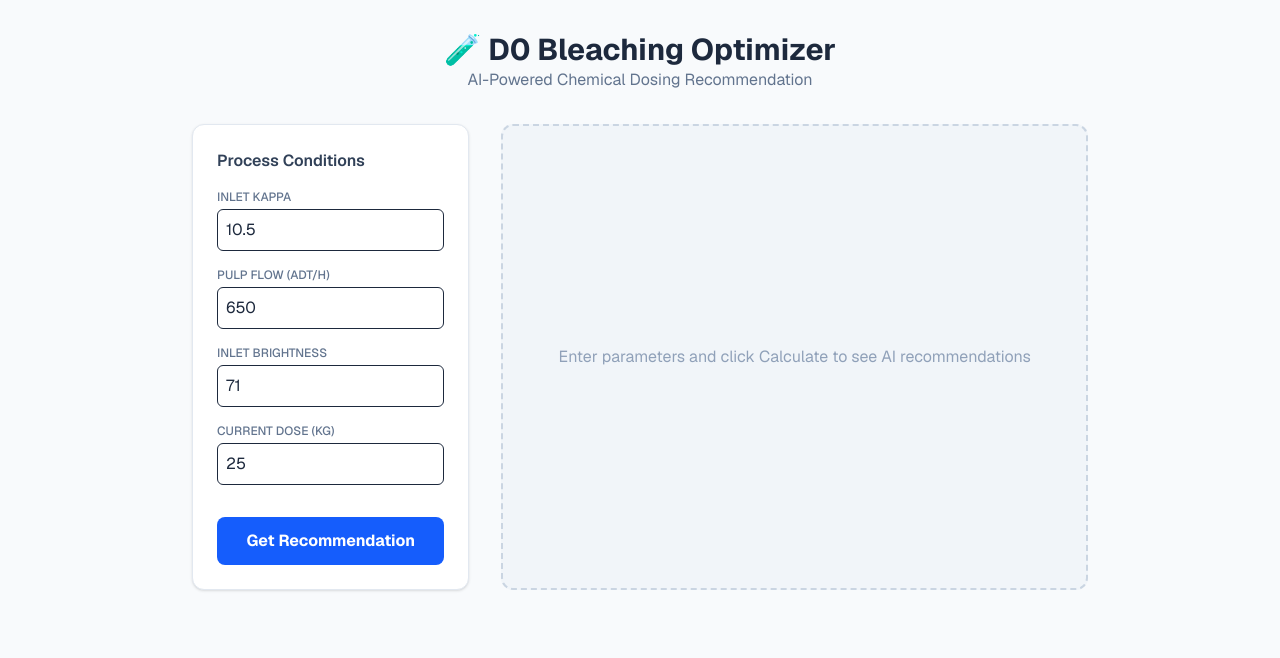
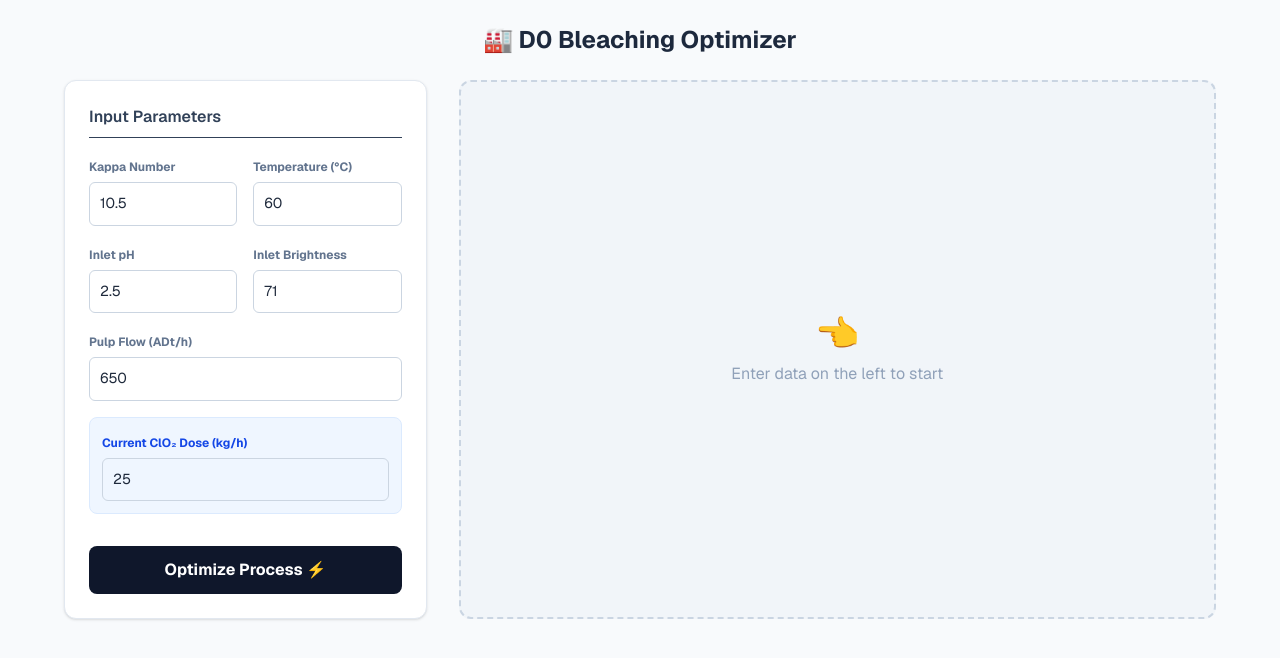
Before and after one commit to gcarlo11/Data-Driven-K-Optimization-for-ClO2, a Next.js app in the folder frontend/: page / in a window 1280 px wide. Shown: the top 658 px of the page. Built offline with nearby package versions, Linux system fonts and the light colour scheme.

Commit message:
feat: add recharts library and update dependencies in package.json and package-lock.json

```diff
--- a/frontend/app/page.tsx
+++ b/frontend/app/page.tsx
@@ -1,8 +1,12 @@
 'use client';
 import { useState } from 'react';
 import axios from 'axios';
+import {
+  ComposedChart, Line, XAxis, YAxis, CartesianGrid, Tooltip, Legend, ResponsiveContainer, Scatter
+} from 'recharts';
 
 export default function Home() {
+  // 1. State hanya untuk 6 Parameter yang diminta
   const [formData, setFormData] = useState({
     kappa: 10.5,
     temperature: 60.0,
@@ -13,13 +17,11 @@ export default function Home() {
   });
 
   const [result, setResult] = useState<any>(null);
+  const [graphData, setGraphData] = useState<any[]>([]);
   const [loading, setLoading] = useState(false);
 
   const handleChange = (e: any) => {
-    setFormData({
-      ...formData,
-      [e.target.name]: parseFloat(e.target.value)
-    });
+    setFormData({ ...formData, [e.target.name]: parseFloat(e.target.value) });
   };
 
   const handleSubmit = async (e: any) => {
@@ -27,119 +29,175 @@ export default function Home() {
     setLoading(true);
     try {
       const response = await axios.post('http://127.0.0.1:8000/predict', formData);
-      setResult(response.data);
+      const res = response.data;
+      setResult(res);
+
+      // 2. LOGIKA GENERATE DATA GRAFIK (Operational Map)
+      // Kita buat garis kurva efisiensi di sekitar Kappa saat ini
+      const points = [];
+      const centerKappa = Number(formData.kappa);
+      // Buat range dari -2 sampai +2 sekitar Kappa user
+      for (let i = -2; i <= 2; i++) {
+        const k_sim = centerKappa + (i * 0.5); // x-axis points
+        if (k_sim > 0) {
+            points.push({
+                kappa: Number(k_sim.toFixed(1)),
+                // Garis Optimasi (Prediksi AI)
+                optimalLine: Number((k_sim * res.k_optimal).toFixed(2)),
+                // Garis Aktual (Kondisi user saat ini)
+                currentLine: Number((k_sim * res.k_current).toFixed(2)),
+            });
+        }
+      }
+      setGraphData(points);
+
     } catch (error) {
-      console.error("Error connecting to API", error);
-      alert("Gagal koneksi ke Backend API");
+      alert("Gagal koneksi ke API");
     }
     setLoading(false);
   };
 
   return (
-    <main className="min-h-screen bg-slate-50 p-8 font-sans">
-      <div className="max-w-4xl mx-auto">
+    <main className="min-h-screen bg-slate-50 p-6 font-sans text-slate-800">
+      <div className="max-w-6xl mx-auto">
+        <h1 className="text-2xl font-bold mb-6 text-center text-slate-800">🏭 D0 Bleaching Optimizer</h1>
 
-        <div className="mb-8 text-center">
-          <h1 className="text-3xl font-bold text-slate-800">🧪 D0 Bleaching Optimizer</h1>
-          <p className="text-slate-500">AI-Powered Chemical Dosing Recommendation</p>
-        </div>
+        <div className="grid grid-cols-1 lg:grid-cols-12 gap-8">
 
-        <div className="grid grid-cols-1 md:grid-cols-3 gap-8">
-
-          <div className="md:col-span-1 bg-white p-6 rounded-xl shadow-sm border border-slate-200">
-            <h2 className="font-semibold mb-4 text-slate-700">Process Conditions</h2>
+          {/* KOLOM KIRI: INPUT FORM (6 Parameter) */}
+          <div className="lg:col-span-4 bg-white p-6 rounded-xl shadow-sm border border-slate-200 h-fit">
+            <h2 className="font-semibold mb-4 text-slate-700 border-b pb-2">Input Parameters</h2>
             <form onSubmit={handleSubmit} className="space-y-4">
 
-              <div>
-                <label className="block text-xs font-medium text-slate-500 uppercase">Inlet Kappa</label>
-                <input type="number" step="0.1" name="kappa" value={formData.kappa} onChange={handleChange}
-                  className="w-full mt-1 p-2 border rounded-md focus:ring-2 focus:ring-blue-500 outline-none text-slate-800" />
+              <div className="grid grid-cols-2 gap-4">
+                <div>
+                    <label className="text-xs font-bold text-slate-500">Kappa Number</label>
+                    <input type="number" step="0.1" name="kappa" value={formData.kappa} onChange={handleChange} className="input-field" />
+                </div>
+                <div>
+                    <label className="text-xs font-bold text-slate-500">Temperature (°C)</label>
+                    <input type="number" step="1" name="temperature" value={formData.temperature} onChange={handleChange} className="input-field" />
+                </div>
+              </div>
+
+              <div className="grid grid-cols-2 gap-4">
+                <div>
+                    <label className="text-xs font-bold text-slate-500">Inlet pH</label>
+                    <input type="number" step="0.1" name="ph" value={formData.ph} onChange={handleChange} className="input-field" />
+                </div>
+                <div>
+                    <label className="text-xs font-bold text-slate-500">Inlet Brightness</label>
+                    <input type="number" step="0.1" name="inlet_brightness" value={formData.inlet_brightness} onChange={handleChange} className="input-field" />
+                </div>
               </div>
 
               <div>
-                <label className="block text-xs font-medium text-slate-500 uppercase">Pulp Flow (ADt/h)</label>
-                <input type="number" step="10" name="pulp_flow" value={formData.pulp_flow} onChange={handleChange}
-                  className="w-full mt-1 p-2 border rounded-md focus:ring-2 focus:ring-blue-500 outline-none text-slate-800" />
+                <label className="text-xs font-bold text-slate-500">Pulp Flow (ADt/h)</label>
+                <input type="number" step="10" name="pulp_flow" value={formData.pulp_flow} onChange={handleChange} className="input-field w-full" />
               </div>
 
-              <div>
-                <label className="block text-xs font-medium text-slate-500 uppercase">Inlet Brightness</label>
-                <input type="number" step="0.1" name="inlet_brightness" value={formData.inlet_brightness} onChange={handleChange}
-                  className="w-full mt-1 p-2 border rounded-md focus:ring-2 focus:ring-blue-500 outline-none text-slate-800" />
+              <div className="bg-blue-50 p-3 rounded-lg border border-blue-100">
+                <label className="text-xs font-bold text-blue-700">Current ClO₂ Dose (kg/h)</label>
+                <input type="number" step="0.1" name="current_dose" value={formData.current_dose} onChange={handleChange} className="input-field w-full border-blue-300 focus:ring-blue-500" />
               </div>
 
-              <div>
-                <label className="block text-xs font-medium text-slate-500 uppercase">Current Dose (kg)</label>
-                <input type="number" step="0.1" name="current_dose" value={formData.current_dose} onChange={handleChange}
-                  className="w-full mt-1 p-2 border rounded-md focus:ring-2 focus:ring-blue-500 outline-none text-slate-800" />
-              </div>
-
-              <input type="hidden" name="temperature" value={formData.temperature} />
-              <input type="hidden" name="ph" value={formData.ph} />
-
-              <button type="submit" disabled={loading}
-                className="w-full bg-blue-600 hover:bg-blue-700 text-white font-bold py-3 px-4 rounded-lg transition-colors mt-4">
-                {loading ? 'Calculating...' : 'Get Recommendation'}
+              <button type="submit" disabled={loading} className="w-full bg-slate-900 hover:bg-slate-800 text-white font-bold py-3 rounded-lg mt-4 transition-all">
+                {loading ? 'Calculating...' : 'Optimize Process ⚡'}
               </button>
             </form>
           </div>
 
-          <div className="md:col-span-2">
+          {/* KOLOM KANAN: RESULT & CHART */}
+          <div className="lg:col-span-8 space-y-6">
             {result ? (
-              <div className="space-y-6">
+              <>
+                {/* 1. HASIL UTAMA */}
+                <div className="grid grid-cols-1 md:grid-cols-2 gap-4">
+                    <div className="bg-white p-6 rounded-xl shadow-sm border-l-4 border-green-500">
+                        <p className="text-sm text-slate-500 font-medium">Recommended Dose</p>
+                        <div className="flex items-baseline gap-2 mt-1">
+                            <span className="text-4xl font-bold text-slate-800">{result.recommended_dose}</span>
+                            <span className="text-sm text-slate-500">kg/h</span>
+                        </div>
+                        <div className={`mt-2 text-sm font-bold ${result.delta >= 0 ? 'text-red-500' : 'text-green-600'}`}>
+                            {result.delta > 0 ? `+${result.delta}` : result.delta} kg vs Current
+                        </div>
+                    </div>
 
-                <div className="bg-white p-8 rounded-xl shadow-lg border-t-4 border-blue-500">
-                  <div className="flex justify-between items-center mb-2">
-                    <span className="text-slate-500 font-medium">Recommended ClO₂ Setpoint</span>
-                    <span className={`px-3 py-1 rounded-full text-xs font-bold ${
-                      result.control_status === 'OPTIMIZED' ? 'bg-green-100 text-green-700' : 'bg-yellow-100 text-yellow-700'
-                    }`}>
-                      {result.control_status}
-                    </span>
-                  </div>
-
-                  <div className="flex items-end gap-4">
-                    <span className="text-6xl font-bold text-slate-800">{result.recommended_dose}</span>
-                    <span className="text-xl text-slate-500 mb-2">kg/h</span>
-                  </div>
-
-                  <div className="mt-4 pt-4 border-t border-slate-100 flex gap-6 text-sm">
-                    <div>
-                      <span className="block text-slate-400">Current</span>
-                      <span className="font-semibold text-slate-700">{result.current_dose} kg/h</span>
+                    <div className="bg-white p-6 rounded-xl shadow-sm border-l-4 border-blue-500">
+                        <p className="text-sm text-slate-500 font-medium">K-Factor Efficiency</p>
+                        <div className="flex items-baseline gap-2 mt-1">
+                            <span className="text-4xl font-bold text-slate-800">{result.k_optimal}</span>
+                        </div>
+                        <p className="text-xs text-slate-400 mt-2">Target Efficiency based on Model</p>
                     </div>
-                    <div>
-                      <span className="block text-slate-400">Adjustment</span>
-                      <span className={`font-semibold ${result.delta >= 0 ? 'text-green-600' : 'text-red-500'}`}>
-                        {result.delta > 0 ? '+' : ''}{result.delta} kg/h
-                      </span>
-                    </div>
-                  </div>
                 </div>
 
-                <div className="grid grid-cols-2 gap-4">
-                  <div className="bg-white p-4 rounded-xl border border-slate-200">
-                    <span className="text-xs text-slate-400 uppercase font-bold">Optimal K-Factor</span>
-                    <div className="text-2xl font-bold text-slate-700 mt-1">{result.k_factor_optimal}</div>
-                    <p className="text-xs text-slate-500 mt-1">Efficiency metric for current state</p>
-                  </div>
-                  <div className="bg-white p-4 rounded-xl border border-slate-200">
-                    <span className="text-xs text-slate-400 uppercase font-bold">Target K-Factor</span>
-                    <div className="text-2xl font-bold text-slate-400 mt-1">{result.k_factor_target}</div>
-                    <p className="text-xs text-slate-500 mt-1">Plant Baseline</p>
-                  </div>
+                {/* 2. GRAFIK OPERATIONAL MAP */}
+                <div className="bg-white p-6 rounded-xl shadow-sm border border-slate-200">
+                    <h3 className="font-bold text-slate-700 mb-4">📈 Operational Map: Kappa vs ClO₂ Dose</h3>
+                    <div className="h-[300px] w-full">
+                        <ResponsiveContainer width="100%" height="100%">
+                            <ComposedChart data={graphData} margin={{ top: 20, right: 20, bottom: 20, left: 20 }}>
+                                <CartesianGrid strokeDasharray="3 3" stroke="#e2e8f0" />
+                                <XAxis
+                                    dataKey="kappa"
+                                    type="number"
+                                    domain={['auto', 'auto']}
+                                    tickCount={5}
+                                    label={{ value: 'Kappa Number', position: 'insideBottom', offset: -10 }}
+                                />
+                                <YAxis label={{ value: 'ClO₂ Dose (kg)', angle: -90, position: 'insideLeft' }} />
+                                <Tooltip />
+                                <Legend verticalAlign="top" height={36}/>
+
+                                <Line type="monotone" dataKey="currentLine" stroke="#94a3b8" strokeDasharray="5 5" name="Current Setting" dot={false} strokeWidth={2} />
+
+                                <Line type="monotone" dataKey="optimalLine" stroke="#10b981" name="AI Optimization" strokeWidth={3} dot={false} />
+
+                                <Scatter
+                                    name="Current Position"
+                                    data={[{
+                                        kappa: Number(formData.kappa),
+                                        optimalLine: Number(result.recommended_dose)
+                                    }]}
+                                    fill="red"
+                                />
+                            </ComposedChart>
+                        </ResponsiveContainer>
+                    </div>
+                    <p className="text-xs text-center text-slate-400 mt-2">
+                        Garis Hijau menunjukkan dosis optimal untuk berbagai nilai Kappa.
+                        Garis Putus-putus abu-abu adalah efisiensi settingan Anda saat ini.
+                    </p>
                 </div>
-
-              </div>
+              </>
             ) : (
-              <div className="h-full flex items-center justify-center bg-slate-100 rounded-xl border-2 border-dashed border-slate-300 text-slate-400">
-                <p>Enter parameters and click Calculate to see AI recommendations</p>
-              </div>
+                <div className="h-full flex flex-col items-center justify-center bg-slate-100 rounded-xl border-2 border-dashed border-slate-300 text-slate-400 min-h-[400px]">
+                    <span className="text-4xl mb-2">👈</span>
+                    <p>Enter data on the left to start</p>
+                </div>
             )}
           </div>
-
         </div>
       </div>
+
+      <style jsx>{`
+        .input-field {
+            width: 100%;
+            margin-top: 4px;
+            padding: 10px;
+            border: 1px solid #cbd5e1;
+            border-radius: 6px;
+            outline: none;
+            color: #1e293b;
+            font-size: 0.9rem;
+        }
+        .input-field:focus {
+            border-color: #3b82f6;
+            box-shadow: 0 0 0 2px rgba(59, 130, 246, 0.2);
+        }
+      `}</style>
     </main>
   );
 }
--- a/frontend/package.json
+++ b/frontend/package.json
@@ -12,7 +12,8 @@
     "axios": "^1.13.2",
     "next": "16.1.0",
     "react": "19.2.3",
-    "react-dom": "19.2.3"
+    "react-dom": "19.2.3",
+    "recharts": "^3.6.0"
   },
   "devDependencies": {
     "@tailwindcss/postcss": "^4",
```
Also changed, not shown: 1 other file (tests, documents, lock files or other folders).
